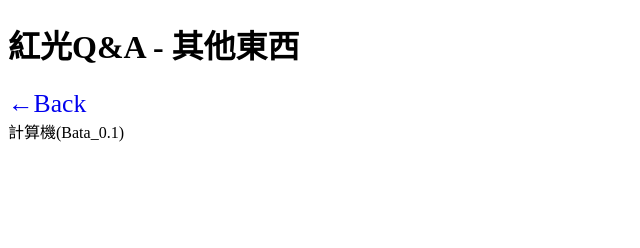
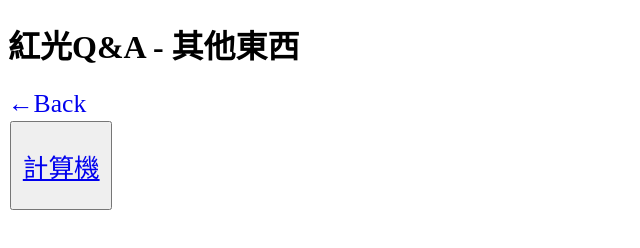
Before and after one commit to Redlight0502/Redlight, a plain HTML site: page home.html in a window 1280 px wide. Shown: the whole page, without its empty margins (0-640 px from the left). Drawn offline with Linux system fonts and the light colour scheme.

Commit message:
Update home.html

```diff
--- a/home.html
+++ b/home.html
@@ -12,7 +12,7 @@
         <a href="index.html" >←Back</a>
     </div>
     <div class="Login_Page_Btn">
-           <a herf="Calculator.html">計算機(Bata_0.1)</a>
+           <Button><a href="Func/Calculator.html">計算機</a></Button>
     </div>
 </body>
 </html>
```
